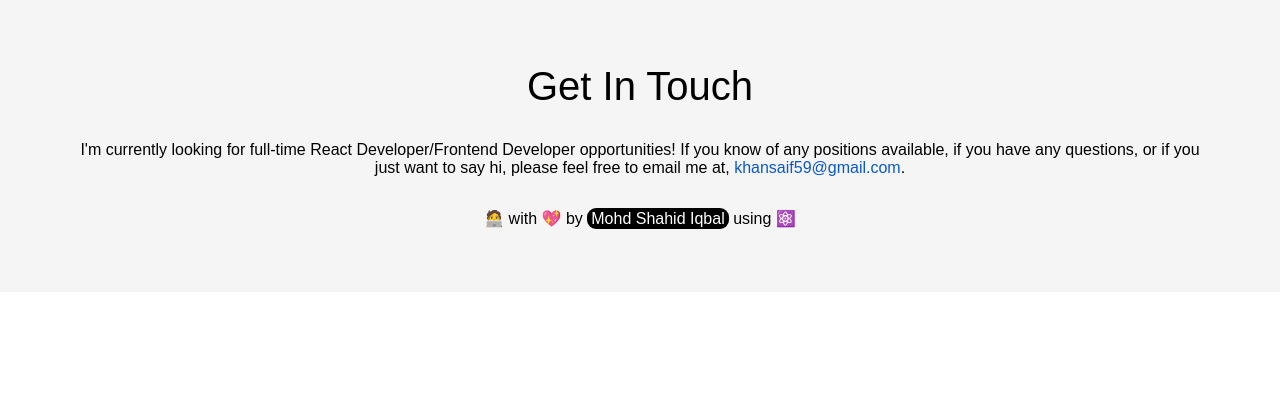
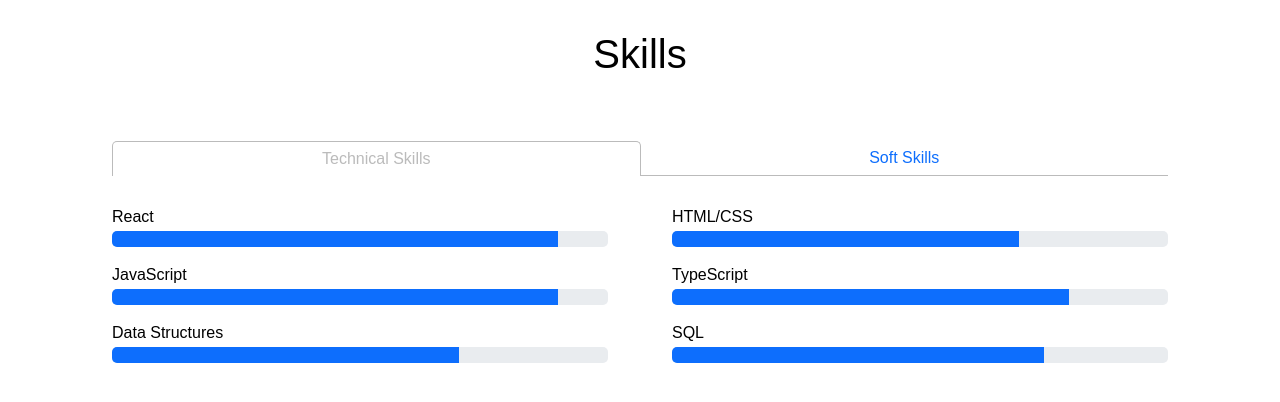
Before and after one commit to ambikaprasad21/pace-portfolio, a Next.js app: page / in a window 1280 px wide. Shown: the top 402 px of the page. Built offline with nearby package versions, Linux system fonts and the light colour scheme.

Commit message:
#skills section completed

```diff
--- /dev/null
+++ b/app/compnenets/skills.js
@@ -0,0 +1,109 @@
+"use client";
+import { useState } from "react";
+import styles from "./skills.module.css";
+
+const tabStyle = {
+  transition: "all 100",
+};
+
+const activeTab = {
+  color: "#bbb",
+  fontWeight: 100,
+  borderWidth: "1px 1px 0 1px",
+  borderColor: "#bbb",
+  borderStyle: "solid",
+  padding: "8px 0",
+  borderTopLeftRadius: "5px",
+  borderTopRightRadius: "5px",
+  ...tabStyle,
+};
+
+const normalTab = {
+  color: " #0d6efd",
+  borderWidth: "0 0 1px 0",
+  borderColor: "#bbb",
+  borderStyle: "solid",
+  padding: "8px 0",
+  ...tabStyle,
+};
+
+const technicalSkill = [
+  { name: "React", progress: 90 },
+  { name: "HTML/CSS", progress: 70 },
+  { name: "JavaScript", progress: 90 },
+  { name: "TypeScript", progress: 80 },
+  { name: "Data Structures", progress: 70 },
+  { name: "SQL", progress: 75 },
+];
+
+const softSkill = [
+  { name: "Goal-Oriented", progress: 85 },
+  { name: "Problem Solving", progress: 80 },
+  { name: "Collaboration", progress: 95 },
+  { name: "Empathy", progress: 95 },
+  { name: "Positivity", progress: 70 },
+  { name: "Organization", progress: 70 },
+  { name: "Adaptability", progress: 85 },
+  { name: "Creativity", progress: 95 },
+];
+
+export default function Skills() {
+  const [active, setActive] = useState(1);
+
+  function handleTabClick(para) {
+    setActive(para);
+  }
+
+  return (
+    <div className={styles.skills}>
+      <h2 className={styles.s_h}>Skills</h2>
+      <div className={styles.s_c}>
+        <div className={styles.tab}>
+          <div
+            onClick={() => handleTabClick(1)}
+            style={active ? activeTab : normalTab}
+            className={active ? styles.tab_hover : ""}
+          >
+            Technical Skills
+          </div>
+          <div
+            onClick={() => handleTabClick(0)}
+            style={!active ? activeTab : normalTab}
+            className={!active ? styles.tab_hover : ""}
+          >
+            Soft Skills
+          </div>
+        </div>
+        <div className={styles.s_p}>
+          {active
+            ? technicalSkill.map((skill) => (
+                <div className={styles.s_detail} key={skill.name}>
+                  <p className={styles.s_label}>{skill.name}</p>
+                  <div className={styles.rating_contianer}>
+                    <div
+                      className={styles.s_rating}
+                      style={{
+                        width: `${skill.progress}%`,
+                      }}
+                    ></div>
+                  </div>
+                </div>
+              ))
+            : softSkill.map((skill) => (
+                <div className={styles.s_detail} key={skill.name}>
+                  <p className={styles.s_label}>{skill.name}</p>
+                  <div className={styles.rating_contianer}>
+                    <div
+                      className={styles.s_rating}
+                      style={{
+                        width: `${skill.progress}%`,
+                      }}
+                    ></div>
+                  </div>
+                </div>
+              ))}
+        </div>
+      </div>
+    </div>
+  );
+}
--- /dev/null
+++ b/app/compnenets/skills.module.css
@@ -0,0 +1,101 @@
+.skills {
+  padding: 2rem 7rem;
+  display: flex;
+  flex-direction: column;
+  align-items: center;
+  justify-content: center;
+  gap: 4rem;
+}
+
+.s_h {
+  font-size: 2.5rem;
+  font-weight: 300;
+}
+
+.s_c {
+  width: 100%;
+}
+
+.tab {
+  display: flex;
+  /* align-items: center; */
+  justify-content: space-around;
+  margin-bottom: 2rem;
+}
+
+.tab div {
+  width: 100%;
+  text-align: center;
+}
+
+.tab_hover:hover {
+  border-color: #bbb;
+  border-width: 1px 1px 0 1px;
+  border-style: solid;
+  border-top-left-radius: 5px;
+  border-top-right-radius: 5px;
+}
+
+.s_p {
+  display: grid;
+  grid-template-columns: repeat(2, 1fr);
+  column-gap: 4rem;
+  row-gap: 1.2rem;
+}
+
+.s_detail {
+}
+
+.s_label {
+  margin-bottom: 5px;
+}
+
+.rating_contianer {
+  background-color: #e9ecef;
+  width: 100%;
+  height: 1rem;
+  border-radius: 5px;
+  overflow: hidden;
+}
+
+.s_rating {
+  background-color: #0d6efd;
+  height: 1rem;
+  width: 0%;
+  transition: width 10s ease-in-out;
+  /* animation: progressAnimation 1s ease-in-out forwards; */
+}
+
+/* @keyframes progressAnimation {
+  from {
+    width: 0;
+  }
+
+  to {
+    width: 100%;
+  }
+} */
+
+.s_detail {
+}
+
+.s_label {
+}
+
+.rating_contianer {
+}
+
+.s_rating {
+}
+
+.s_detail {
+}
+
+.s_label {
+}
+
+.rating_contianer {
+}
+
+.s_rating {
+}
--- a/app/page.js
+++ b/app/page.js
@@ -2,13 +2,15 @@ import Image from "next/image";
 import styles from "./page.module.css";
 import Header from "./compnenets/header";
 import Footer from "./compnenets/footer";
+import Skills from "./compnenets/skills";
 
 export default function Home() {
   return (
     <div>
       {/* <Header />
       <h1>hello</h1> */}
-      <Footer />
+      {/* <Footer /> */}
+      <Skills />
     </div>
   );
 }
```
